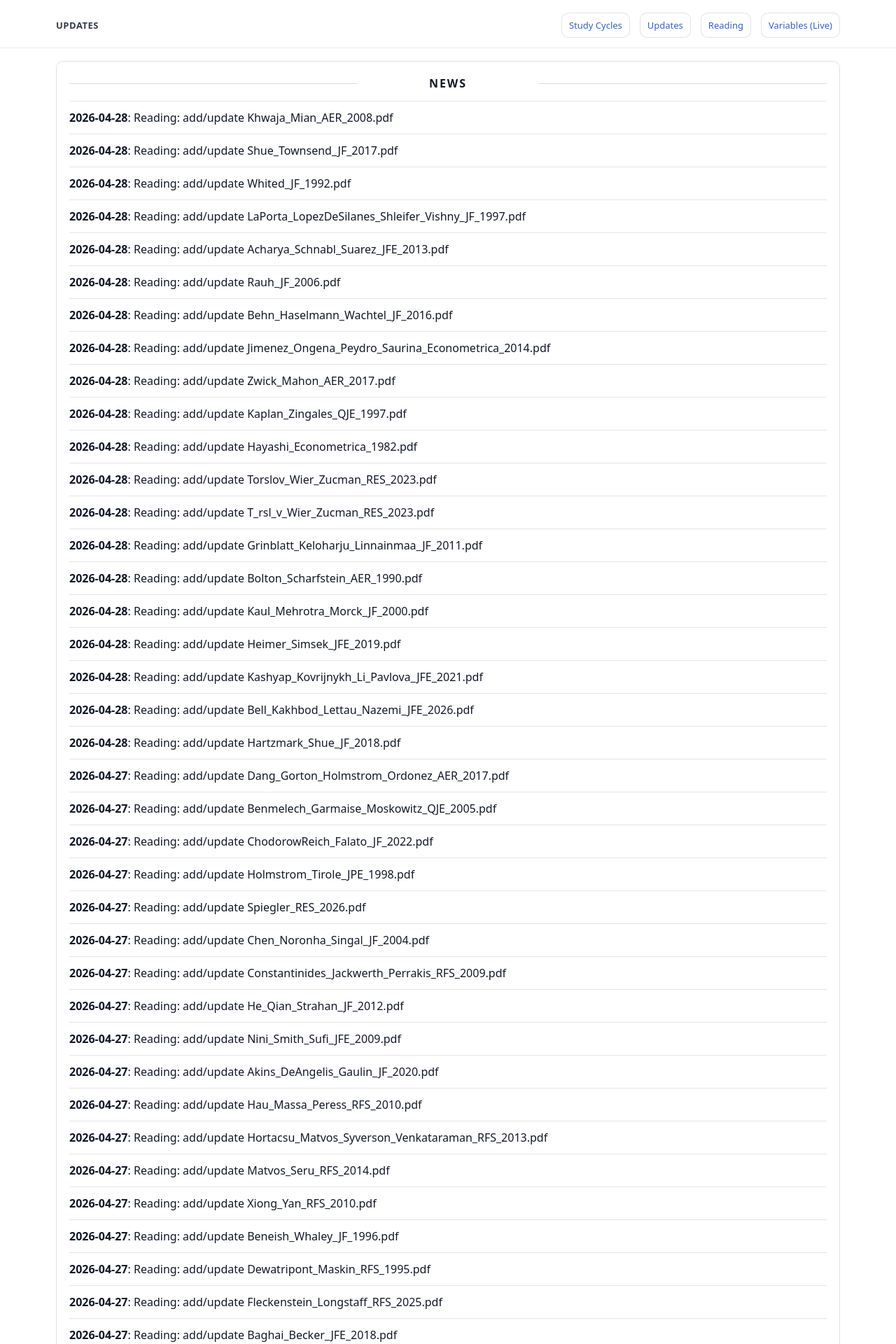
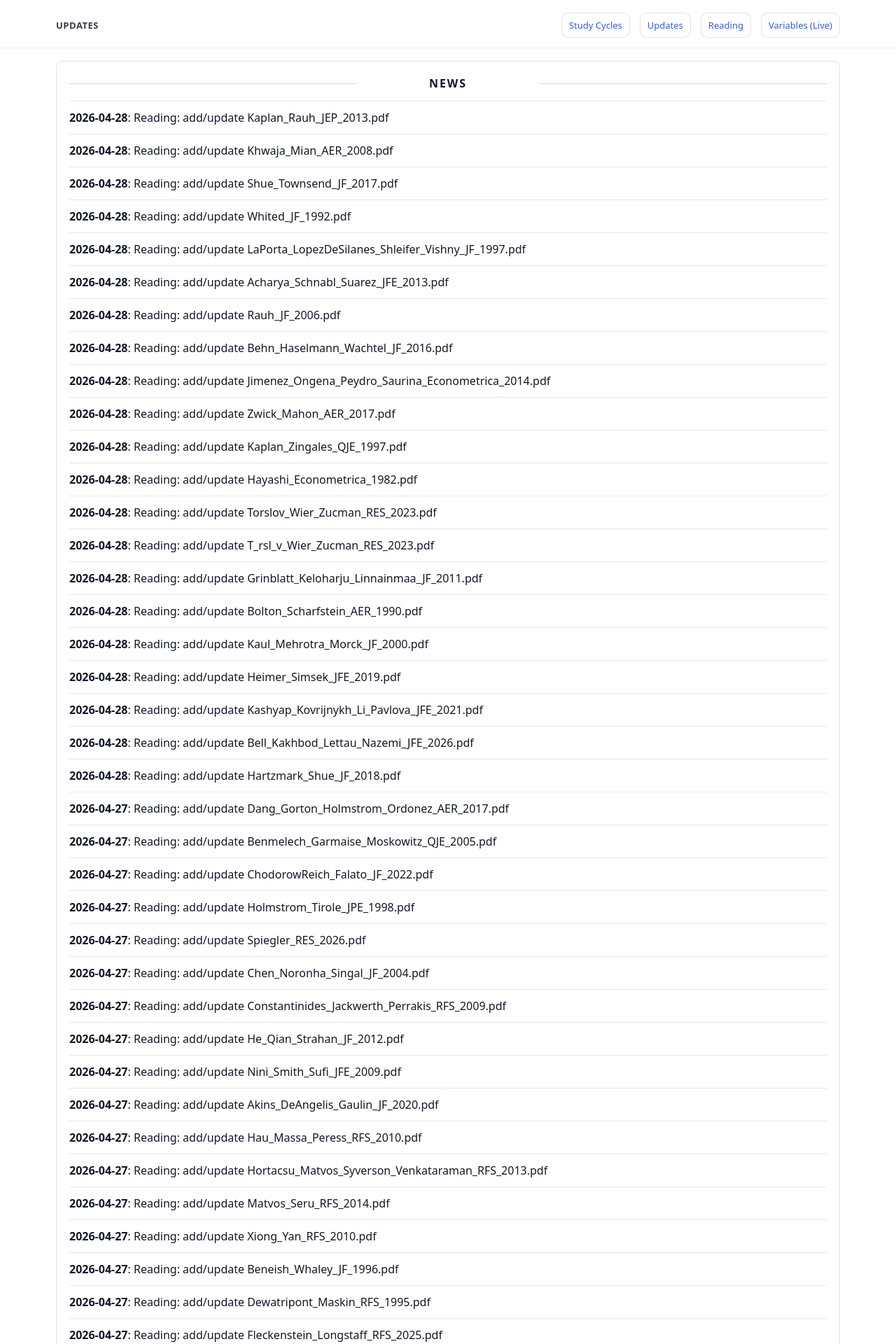
Before and after one commit to yaxinzn/study-archive, a Jekyll site: the page built from updates/index.md, in a window 1280 px wide. Shown: the top 1920 px of the page at 70% size. Built offline with Jekyll 4.4.1, drawn with Linux system fonts in a browser that asks for light colours; some of the changed text lies outside the part shown.

Commit message:
chore: update NEWS feed

```diff
--- a/_data/news.yml
+++ b/_data/news.yml
@@ -1,4 +1,7 @@
 # Auto-generated update history (sorted newest -> oldest). Do not edit manually.
+- ts: "1777372382"
+  date: "2026-04-28"
+  title: "Reading: add/update Kaplan_Rauh_JEP_2013.pdf"
 - ts: "1777372266"
   date: "2026-04-28"
   title: "Reading: add/update Khwaja_Mian_AER_2008.pdf"
```
